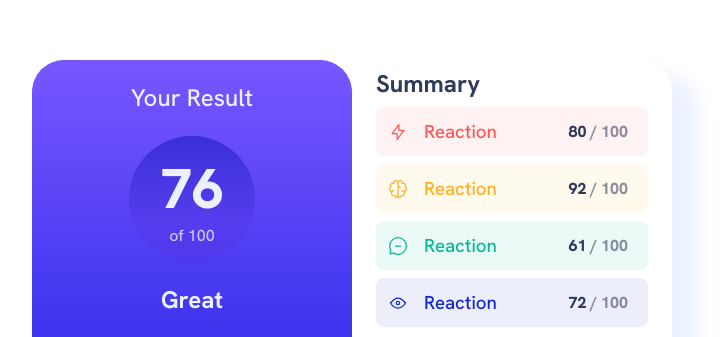
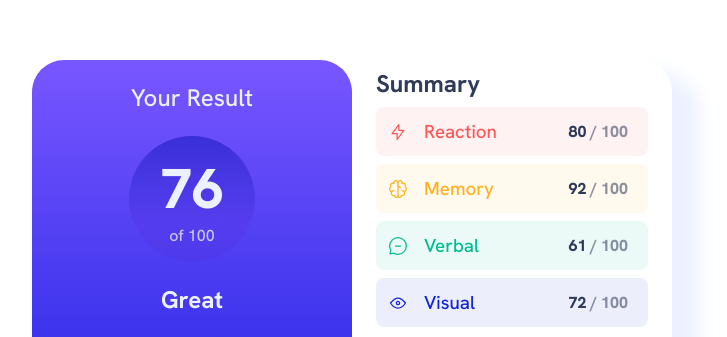
Before and after one commit to GabeGar/FM-results-summary-component, a React (Vite) app: page / in a window 1280 px wide. Shown: the part 167-504 px from the top of the page, without its empty margins (288-1015 px from the left). Built offline with nearby package versions, Linux system fonts and the light colour scheme.

Commit message:
fixed a ui bug where category was statically applied

```diff
--- a/src/components/BreakDownSummary.jsx
+++ b/src/components/BreakDownSummary.jsx
@@ -7,6 +7,7 @@ const BreakDownSummary = ({ yourStats }) => {
                 <h2>Summary</h2>
             </section>
             {yourStats.map((statsObj) => {
+                console.log(statsObj);
                 return (
                     <SummarySection
                         key={statsObj.category}
--- a/src/components/SummarySection.jsx
+++ b/src/components/SummarySection.jsx
@@ -13,7 +13,7 @@ const SummarySection = ({ category, score }) => {
                 {category === "Memory" && <Memory />}
                 {category === "Verbal" && <Verbal />}
                 {category === "Visual" && <Visual />}
-                <h3>Reaction</h3>
+                <h3>{category}</h3>
             </div>
             <div className="right--side">
                 <span className="individual--score">{score}</span>
```
Also changed, not shown: 2 other files (tests, documents, lock files or other folders).
